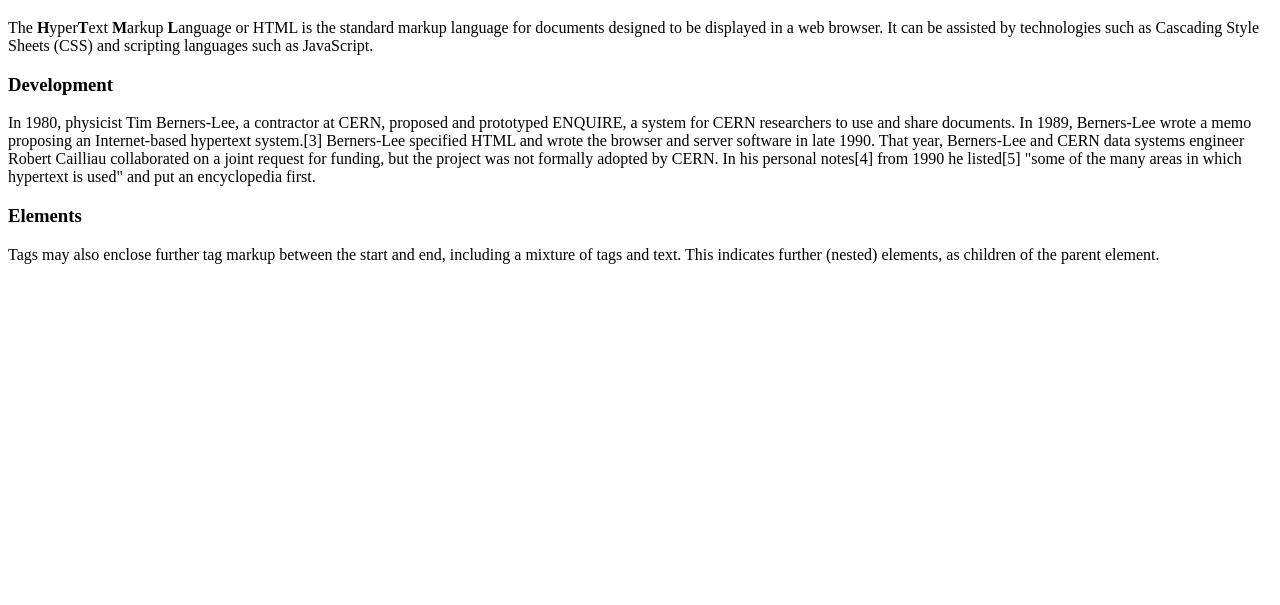
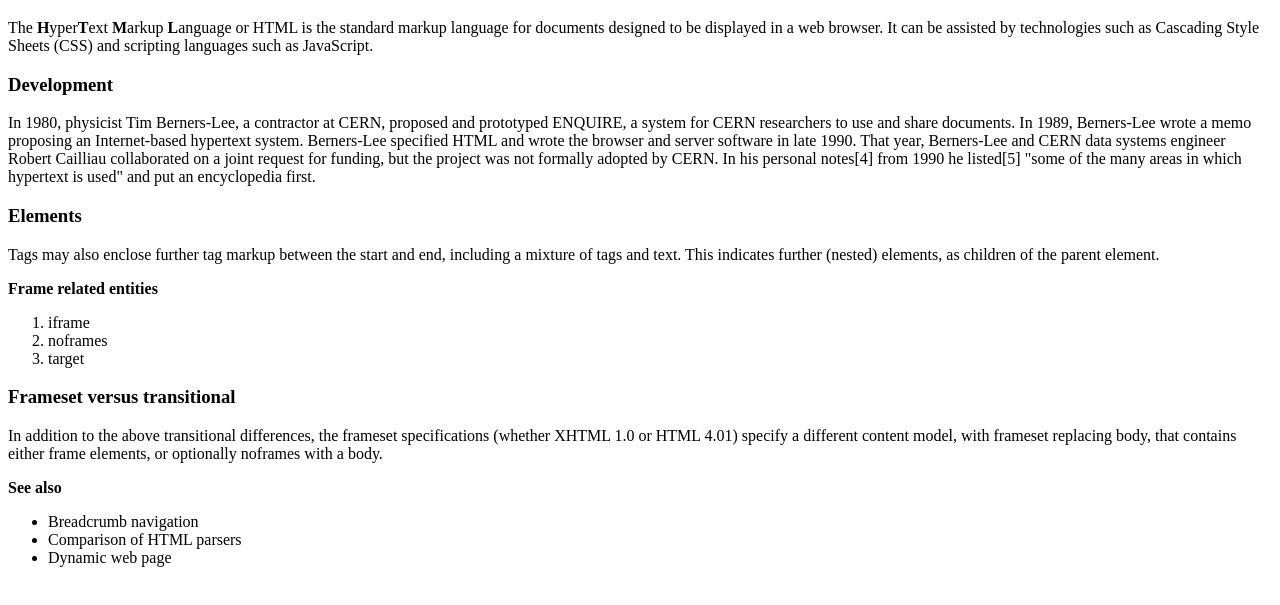
Before and after one commit to DmitriiLinkSquares/simple-html-css-app, a website: page index.html in a window 1280 px wide. Shown: the part 61-666 px from the top of the page. Drawn offline with Linux system fonts and the light colour scheme.

Commit message:
Adding ol and ul elements

```diff
--- a/index.html
+++ b/index.html
@@ -5,10 +5,37 @@
 </head>
 <body>
     <h1>HTML</h1>
-    <p>The <strong>H</strong>yper<strong>T</strong>ext <strong>M</strong>arkup <strong>L</strong>anguage or HTML is the standard markup language for documents designed to be displayed in a web browser. It can be assisted by technologies such as Cascading Style Sheets (CSS) and scripting languages such as JavaScript. </p>
+    <p>The <strong>H</strong>yper<strong>T</strong>ext <strong>M</strong>arkup <strong>L</strong>anguage or HTML is the standard markup language for documents designed to be displayed in a web browser.
+        It can be assisted by technologies such as Cascading Style Sheets (CSS) and scripting languages such as JavaScript.
+    </p>
     <h3>Development</h3>
-    <p>In 1980, physicist Tim Berners-Lee, a contractor at CERN, proposed and prototyped ENQUIRE, a system for CERN researchers to use and share documents. In 1989, Berners-Lee wrote a memo proposing an Internet-based hypertext system.[3] Berners-Lee specified HTML and wrote the browser and server software in late 1990. That year, Berners-Lee and CERN data systems engineer Robert Cailliau collaborated on a joint request for funding, but the project was not formally adopted by CERN. In his personal notes[4] from 1990 he listed[5] "some of the many areas in which hypertext is used" and put an encyclopedia first. </p>
+    <p>In 1980, physicist Tim Berners-Lee, a contractor at CERN, proposed and prototyped ENQUIRE, a system for CERN researchers to use and share documents.
+         In 1989, Berners-Lee wrote a memo proposing an Internet-based hypertext system.
+         Berners-Lee specified HTML and wrote the browser and server software in late 1990.
+         That year, Berners-Lee and CERN data systems engineer Robert Cailliau collaborated on a joint request for funding, but the project was not formally adopted by CERN.
+         In his personal notes[4] from 1990 he listed[5] "some of the many areas in which hypertext is used" and put an encyclopedia first.
+    </p>
     <h3>Elements</h3>
-    <p>Tags may also enclose further tag markup between the start and end, including a mixture of tags and text. This indicates further (nested) elements, as children of the parent element. </p>
+    <p>Tags may also enclose further tag markup between the start and end, including a mixture of tags and text.
+        This indicates further (nested) elements, as children of the parent element.
+    </p>
+    <p><strong>Frame related entities</strong></p>
+    <ol>
+        <li>iframe</li>
+        <li>noframes</li>
+        <li>target</li>
+    </ol>
+    <h3>Frameset versus transitional</h3>
+    <p>
+        In addition to the above transitional differences, the frameset specifications (whether XHTML 1.0 or HTML 4.01) specify a different content model,
+        with frameset replacing body, that contains either frame elements, or optionally noframes with a body.
+    </p>
+    <p><strong>See also</strong></p>
+    <ul>
+        <li>Breadcrumb navigation</li>
+        <li>Comparison of HTML parsers</li>
+        <li>Dynamic web page</li>
+    </ul>
+
 </body>
 </html>
```
